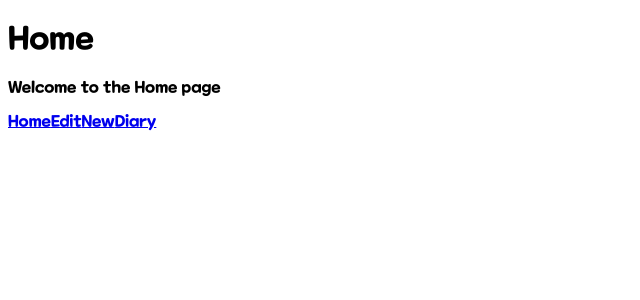
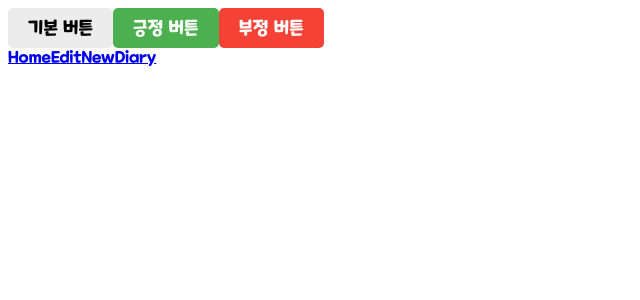
Before and after one commit to h970920/react_diary, a React (Create React App) app: page / in a window 1280 px wide. Shown: the top 300 px of the page, without its empty margins (0-640 px from the left). Built offline with nearby package versions, Linux system fonts and the light colour scheme.

Commit message:
공통으로 사용할 버튼 세가지 구현완료

```diff
--- a/src/component/Button.css
+++ b/src/component/Button.css
@@ -10,3 +10,18 @@
   white-space: nowrap;
   font-family: "maplestory Bold";
 }
+
+.Button_default {
+  background-color: #ececec;
+  color: black;
+}
+
+.Button_positive {
+  background-color: #4caf50;
+  color: white;
+}
+
+.Button_negative {
+  background-color: #f44336;
+  color: white;
+}
--- a/src/component/Button.js
+++ b/src/component/Button.js
@@ -1,7 +1,15 @@
 import "./Button.css";
 
 const Button = ({ text, type, onClick }) => {
-  return <button className="Button">버튼</button>;
+  const btnType = ["positive", "negative"].includes(type) ? type : "default";
+  return (
+    <button
+      className={["Button", `Button_${btnType}`].join(" ")}
+      onClick={onClick}
+    >
+      {text}
+    </button>
+  );
 };
 
 export default Button;
--- a/src/pages/Home.js
+++ b/src/pages/Home.js
@@ -1,13 +1,31 @@
-import { useSearchParams } from "react-router-dom";
+import Button from "../component/Button";
 
 const Home = () => {
-  const [searchParams, setSearchParams] = useSearchParams();
-  console.log(searchParams.get("sort"));
-
   return (
     <div>
-      <h1>Home</h1>
-      <p>Welcome to the Home page</p>
+      <Button
+        type={"default"}
+        text={"기본 버튼"}
+        onClick={() => {
+          alert("default button clicked");
+        }}
+      />
+
+      <Button
+        type={"positive"}
+        text={"긍정 버튼"}
+        onClick={() => {
+          alert("positive button clicked");
+        }}
+      />
+
+      <Button
+        type={"negative"}
+        text={"부정 버튼"}
+        onClick={() => {
+          alert("nagative button clicked");
+        }}
+      />
     </div>
   );
 };
```
